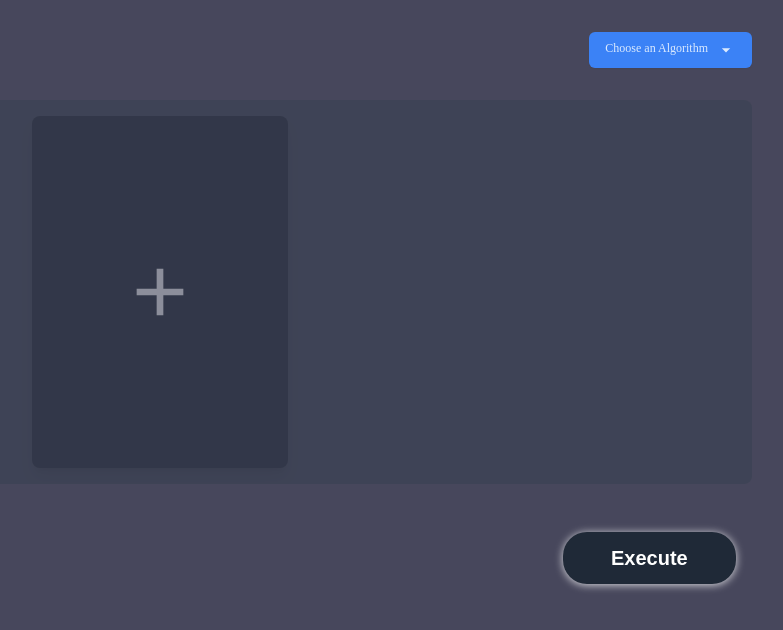
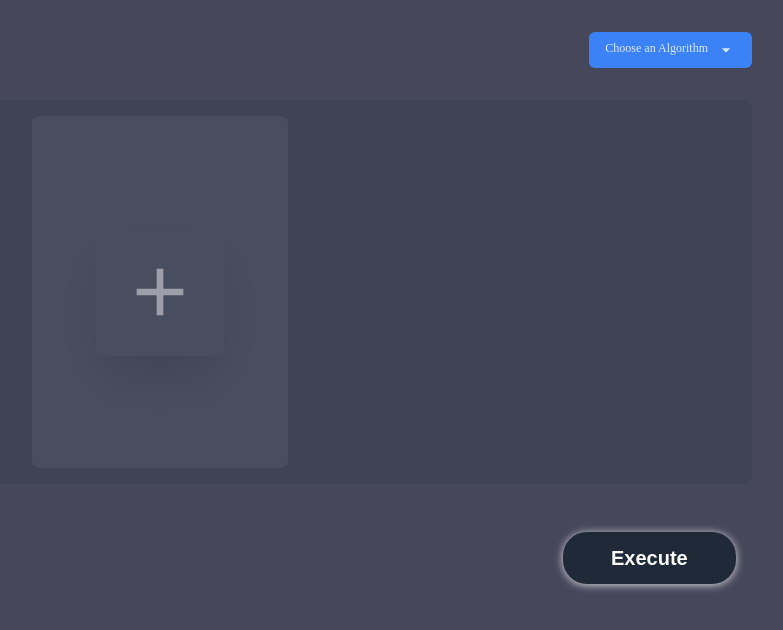
Before and after one commit to AlejandroP1028/CPU-SCHEDULING_IMPLEMENTATION, a Vue app in the folder os_js/: page / in a window 1280 px wide. Shown: the top 630 px of the page, without its empty margins (272-1055 px from the left). Built offline with nearby package versions, Linux system fonts and the light colour scheme.

Commit message:
Update addTask.vue

```diff
--- a/os_js/src/components/addTask.vue
+++ b/os_js/src/components/addTask.vue
@@ -1,6 +1,6 @@
 <template>
-    <div class="min-w-64 h-84 bg-gray-800 rounded-lg shadow-lg flex justify-center items-center">
-      <svg @click="click" id="add" class="my-28 p-6 w-32 h-32 rounded-lg hover:bg-gray-700 fill-current text-gray-300 hover:cursor-pointer transition-colors duration-300 ease" xmlns="http://www.w3.org/2000/svg" viewBox="0 -960 960 960">
+    <div class="min-w-64 h-84 bg-gray-600 rounded-lg flex justify-center items-center">
+      <svg @click="click" id="add" class="my-28 p-6 w-32 h-32 rounded-lg hover:bg-gray-400 fill-current shadow-2xl white text-gray-100 hover:text-gray-700 hover:cursor-pointer transition-colors duration-300 ease" xmlns="http://www.w3.org/2000/svg" viewBox="0 -960 960 960">
         <path d="M440-440H200v-80h240v-240h80v240h240v80H520v240h-80v-240Z"/>
       </svg>
     </div>
```
